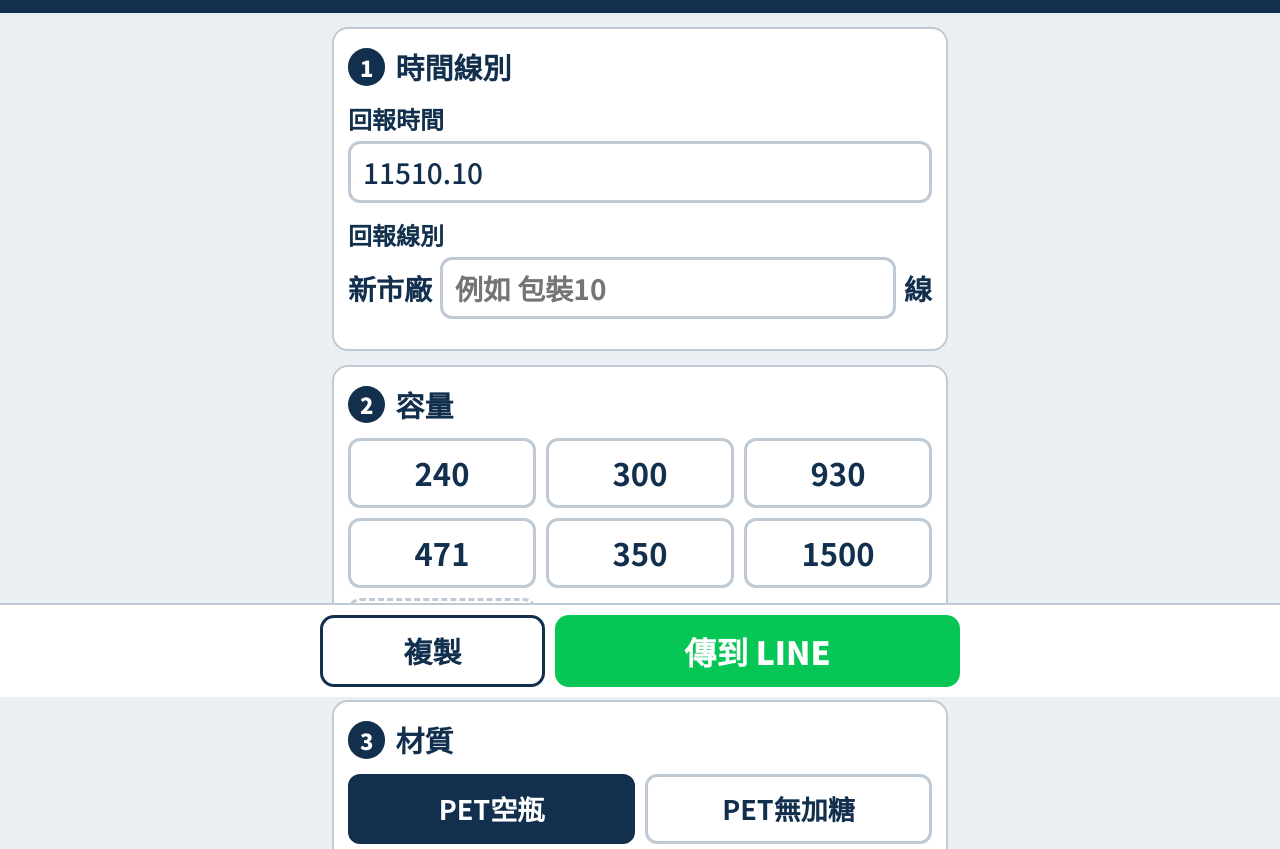
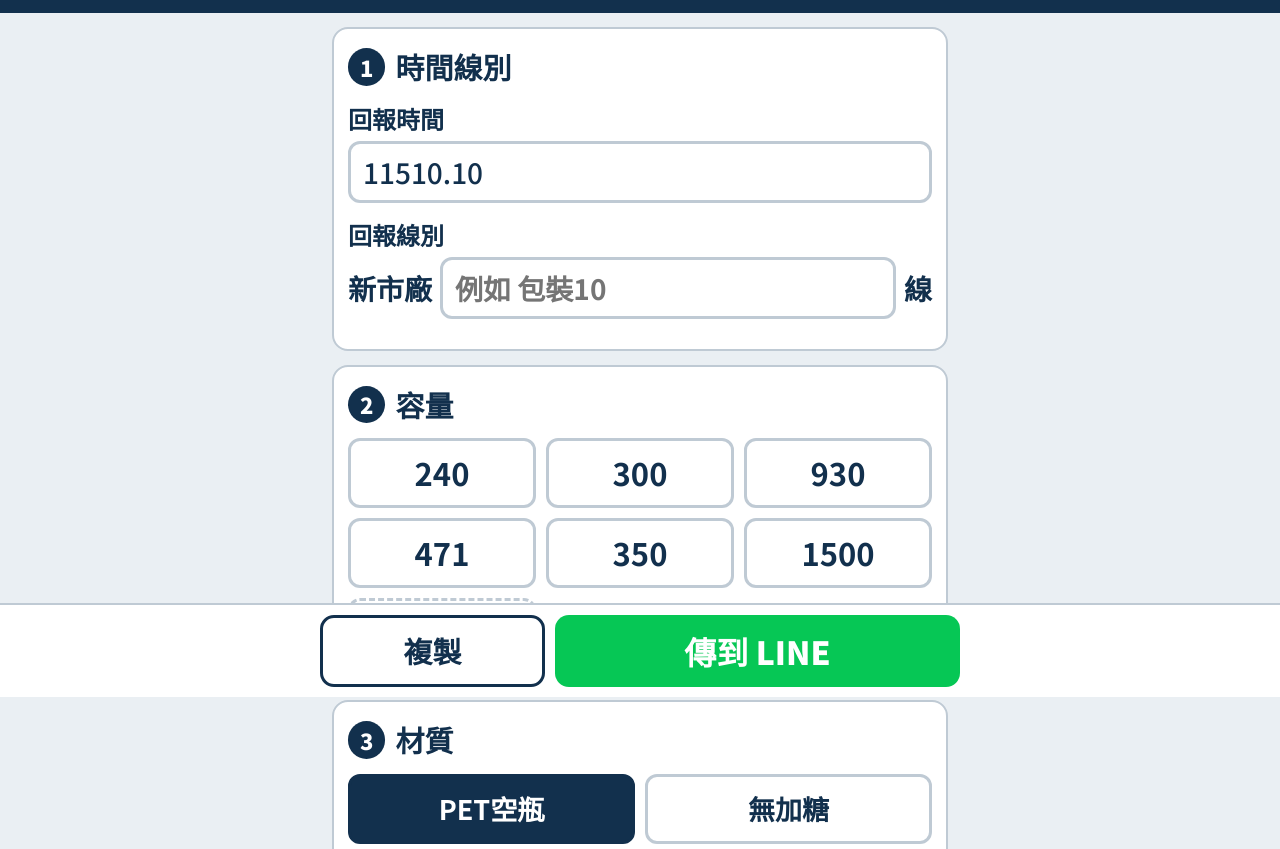
Before and after one commit to CindyWang1169/anomaly-report, a plain HTML site: page index.html in a window 1280 px wide. Shown: the part 103-952 px from the top of the page. Drawn offline with Linux system fonts and the light colour scheme.

Commit message:
Update index.html
改為無加糖

```diff
--- a/index.html
+++ b/index.html
@@ -224,7 +224,7 @@ details.step[open] summary{margin-bottom:12px}
 /* ===== 預設選項：要改固定選項就改這裡 ===== */
 const DEFAULTS = {
   caps: ['240', '300', '930', '471', '350', '1500'],
-  mats: ['PET空瓶 ','PET無加糖', '好朋友'],
+  mats: ['PET空瓶 ','無加糖', '好朋友'],
   defs: ['凹瓶', '成型不良', '瓶口不良', '破洞', '油汙', '貼標不良', '無貼標', '白化', '黑點/斷環入B'],
   /* 回報最下方的固定欄位（使用者可修改） */
   footer: {
```
